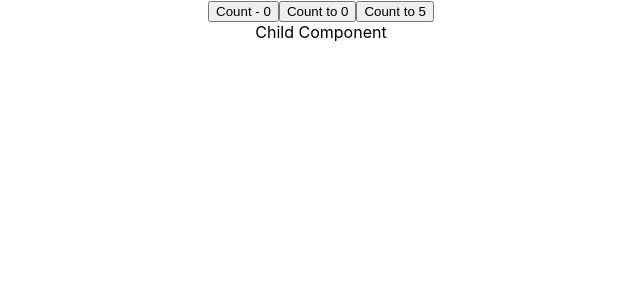
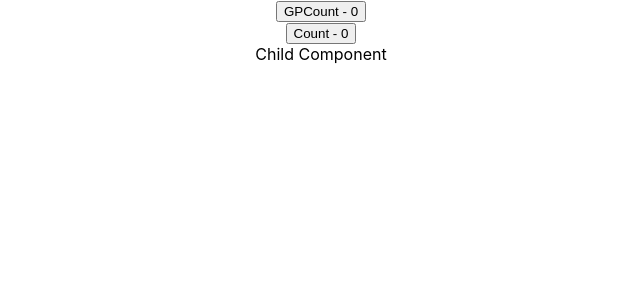
Before and after one commit to glennpck/reactPractise, a React (Create React App) app in the folder reactrender/: page / in a window 1280 px wide. Shown: the top 300 px of the page, without its empty margins (319-959 px from the left). Built offline with nearby package versions, Linux system fonts and the light colour scheme.

Commit message:
parent+child render optimization

```diff
--- a/reactrender/src/App.js
+++ b/reactrender/src/App.js
@@ -5,11 +5,17 @@
 import ObjectUseState from './components/ImmutableState/ObjectUseState';
 import ArrayUseState from './components/ImmutableState/ArrayUseState';
 import Parent from './components/ParentChild/Parent';
+import ParentOne from './components/Optimization/ParentOne';
+import ChildOne from './components/Optimization/ChildOne';
+import Grandparent from './components/Optimization/Grandparent';
 
 function App() {
   return (
     <div className="App">
-      <Parent />
+      <Grandparent />
+      {/* <ParentOne>
+        <ChildOne />
+      </ParentOne> */}
       {/* <ArrayUseState /> */}
       {/* <ObjectUseState /> */}
       {/* <UseState /> */}
--- /dev/null
+++ b/reactrender/src/components/Optimization/ChildOne.js
@@ -0,0 +1,12 @@
+import React from 'react'
+
+const ChildOne = () => {
+    console.log('ChildOne Render')
+  return (
+    <div>
+      Child Component
+    </div>
+  )
+}
+
+export default ChildOne
--- /dev/null
+++ b/reactrender/src/components/Optimization/Grandparent.js
@@ -0,0 +1,17 @@
+import React, { useState } from 'react'
+import ParentOne from './ParentOne'
+import ChildOne from './ChildOne'
+
+const Grandparent = () => {
+    const [newCount, setNewCount] = useState(0)
+  return (
+    <div>
+      <button onClick={() => setNewCount(nc => nc + 1)}>GPCount - {newCount}</button>
+      <ParentOne newCount={newCount}>
+        <ChildOne />
+      </ParentOne>
+    </div>
+  )
+}
+
+export default Grandparent
--- /dev/null
+++ b/reactrender/src/components/Optimization/ParentOne.js
@@ -0,0 +1,15 @@
+import React, {useState} from 'react'
+
+const ParentOne = ({children}) => {
+    const [count, setCount] = useState(0)
+
+    console.log('ParentOne Render')
+  return (
+    <div>
+      <button onClick={() => setCount(c => c + 1)}>Count - {count}</button>
+      {children}
+    </div>
+  )
+}
+
+export default ParentOne
```
